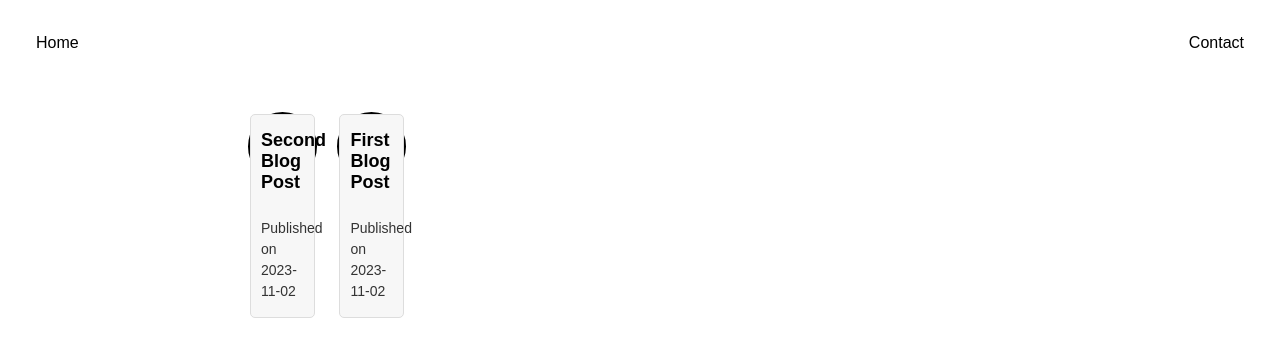
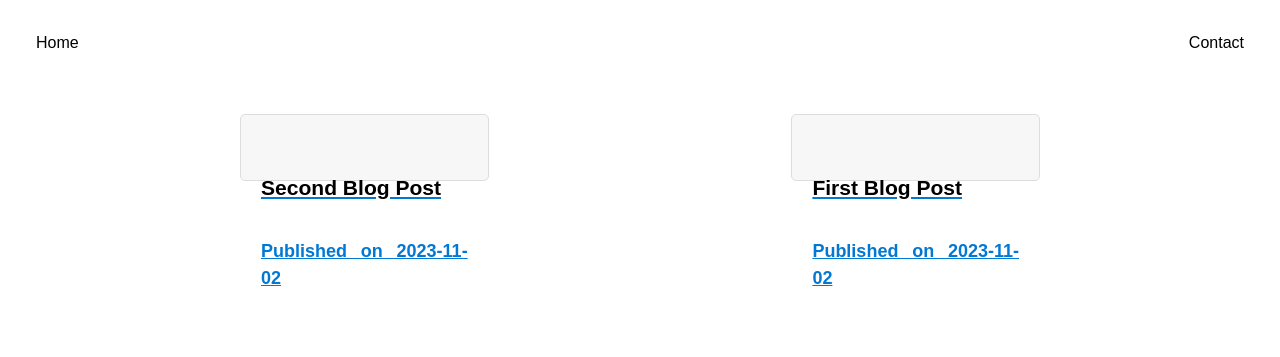
Before and after one commit to rca0/rca0.github.io, a Jekyll site: the page built from blog.html, in a window 1280 px wide. Shown: the top 357 px of the page. Built offline with Jekyll 4.4.1, drawn with Linux system fonts in a browser that asks for light colours.

Commit message:
fix: blog as list

```diff
--- a/blog.html
+++ b/blog.html
@@ -16,13 +16,15 @@
         <a class="right" href="mailto:{{ site.email }}">Contact</a>
     </div>
     <main>
-        <ul class="post-list">
+        <ul class="item-list">
             {% for post in site.posts %}
-                <li class="post-item">
-                    <a class="post-link" href="{{ post.url }}">
-                        <h3 class="post-title">{{ post.title }}</h3>
-                        <p class="post-date">Published on {{ post.date | date: "%Y-%m-%d" }}</p>
-                    </a>
+                <li class="item">
+                    <div class="item-content">
+                        <h3 class="item-title"><a href="{{ post.url }}">
+                            <h3 class="post-title">{{ post.title }}</h3>
+                            <p class="post-date">Published on {{ post.date | date: "%Y-%m-%d" }}</p>
+                        </a></h3>
+                    </div>
                 </li>
             {% endfor %}
         </ul>
--- a/css/front.css
+++ b/css/front.css
@@ -120,37 +120,35 @@
     border-color: black; /* Change the underline color on hover */
 }
 
-/* Style for the list of previous blog posts */
-.post-list {
+/* Style for the list of beautiful items */
+.item-list {
     list-style: none;
     padding: 0;
+    display: flex;
+    flex-wrap: wrap;
+    justify-content: space-between; /* Arrange items in columns with space between them */
 }
 
-.post-item {
-    margin-bottom: 20px;
+.item {
+    width: calc(33.33% - 20px); /* Create three columns with a small gap between them */
+    margin: 10px 0;
+    background-color: #f7f7f7; /* Add a light background color to each item */
+    border: 1px solid #ddd;
+    border-radius: 5px;
+    text-align: center;
 }
 
-.post-link {
-    text-decoration: none;
-    color: #333; /* Change link color */
-    display: block;
-    padding: 10px;
-    background-color: #f7f7f7; /* Add a light background color to each post item */
-    border: 1px solid #ddd;
-    border-radius: 5px;
-    transition: background-color 0.2s;
+.item-content {
+    padding: 20px;
 }
 
-.post-link:hover {
-    background-color: #e7e7e7; /* Change background color on hover */
+.item-title {
+    font-size: 18px; /* Set font size for item titles */
+    font-weight: bold;
+    margin: 10px 0;
 }
 
-.post-title {
-    font-size: 18px; /* Decrease font size for post titles */
-    margin: 5px 0;
+.item-description {
+    font-size: 14px; /* Set font size for item descriptions */
+    margin: 10px 0;
 }
-
-.post-date {
-    font-size: 14px; /* Decrease font size for post dates */
-    margin: 5px 0;
-}
```
